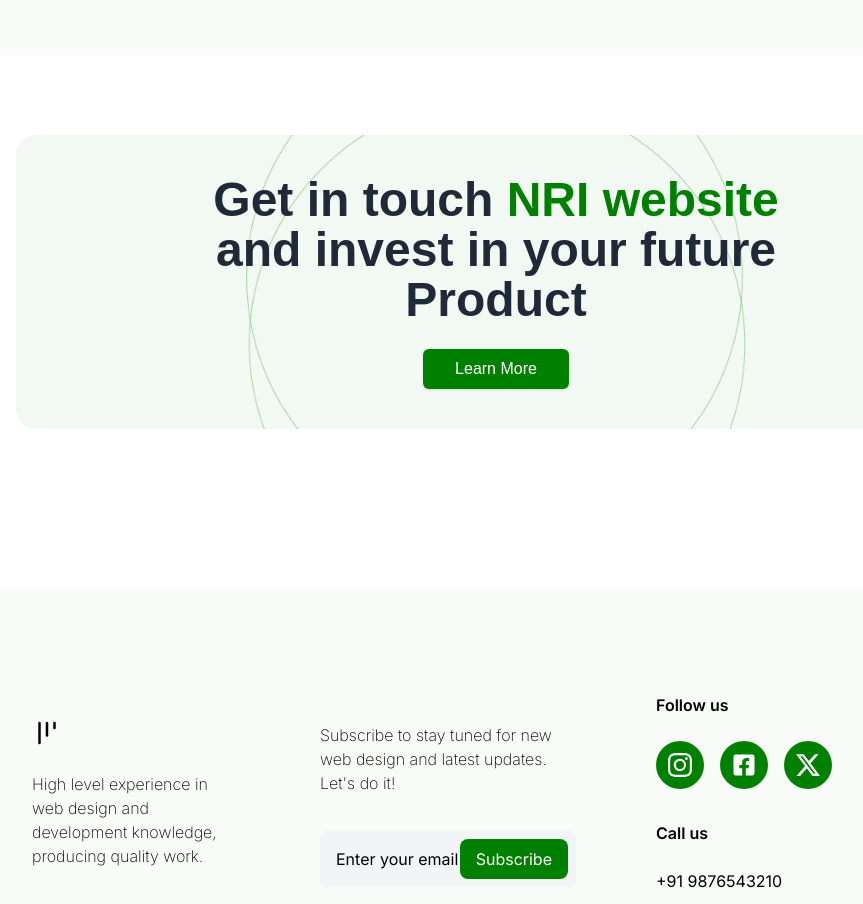
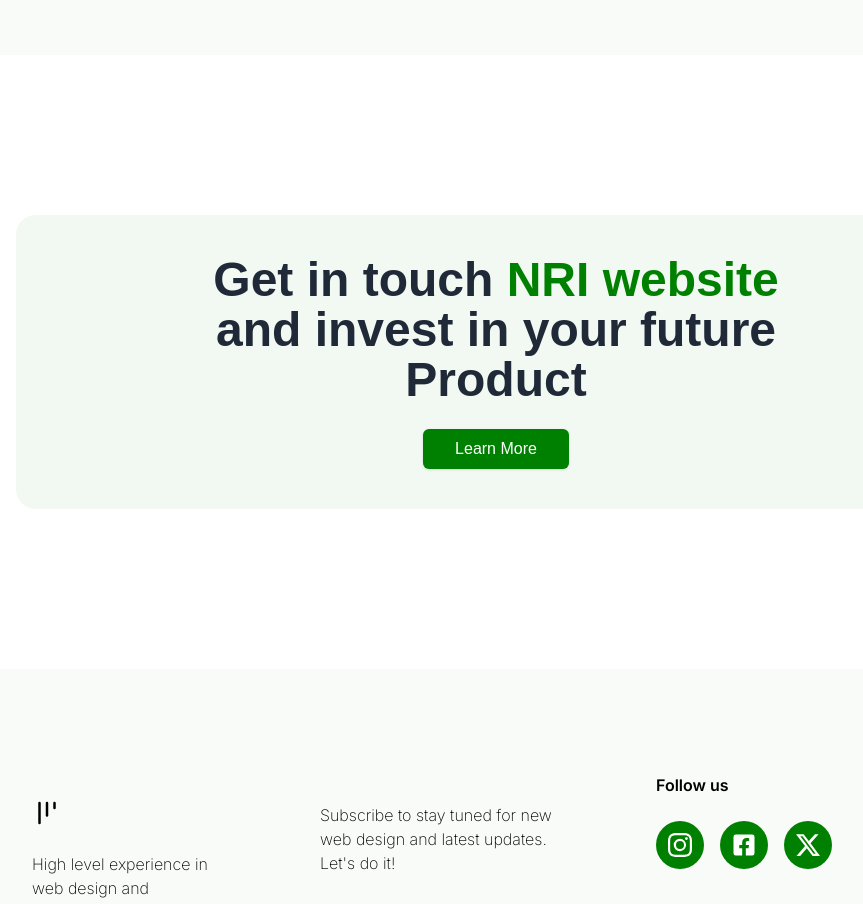
Before and after one commit to PSchristopher/NRI, a Next.js app: page / in a window 1280 px wide. Shown: the part 6480-7384 px from the top of the page, without its empty margins (144-1007 px from the left). Built offline with nearby package versions, Linux system fonts and the light colour scheme.

Commit message:
removed lines

```diff
--- a/src/app/page.tsx
+++ b/src/app/page.tsx
@@ -858,16 +858,16 @@ const Page = () => {
         </div>
       </section>
       {/* {section 11} */}
-      <section className=" px-4 md:px-20 lg:px-40 mt-20  mb-40">
+      <section className=" px-4 md:px-20 lg:px-40 mt-40  mb-40">
         <div className="w-full bg-[#F2F8F2] px-4 rounded-[20px] py-10 relative overflow-hidden">
           <div className="absolute inset-0 z-0 w-[80%] mx-auto">
-            <Image
+            {/* <Image
               src="/assets/bg_circle.png"
               alt="Your Image Alt Text"
               layout="fill"
               objectFit="cover"
               objectPosition="center"
-            />
+            /> */}
           </div>
           <div className="w-[80%] lg:w-[70%] mx-auto relative z-10">
             <h1 className="text-gray-800 mx-auto  font-semibold text-center font-graphik leading-[50px]">
```
